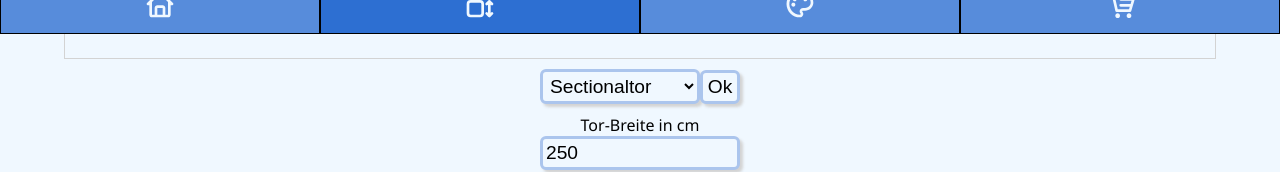
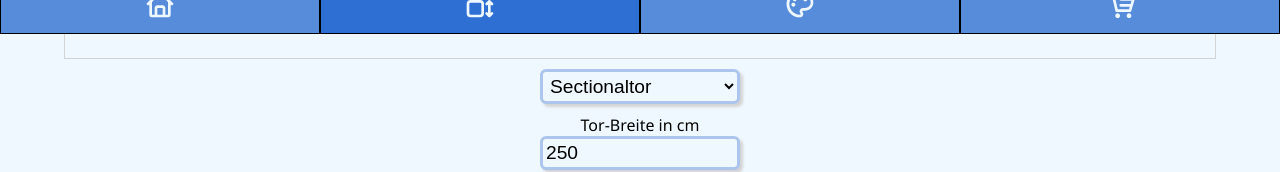
Before and after one commit to FrankOelsch/capstone-project, a React (Create React App) app: page /config in a window 1280 px wide. Shown: the part 766-938 px from the top of the page. Built offline with nearby package versions, Linux system fonts and the light colour scheme.

Commit message:
fix another error

```diff
--- a/src/components/select/Select.js
+++ b/src/components/select/Select.js
@@ -1,7 +1,7 @@
 import styled from "styled-components";
 import Theme from "../../Theme";
 
-export default function Select({ onChange, onKeyDown, onClick, value }) {
+export default function Select({ onChange, onKeyDown, value }) {
   return (
     <Theme>
       <div>
@@ -9,7 +9,6 @@ export default function Select({ onChange, onKeyDown, onClick, value }) {
           <option value={"Sectionaltor"}>Sectionaltor</option>
           <option value={"Rundlauftor"}>Rundlauftor</option>
         </StyledSelect>
-        <StyledButton onClick={onClick}>Ok</StyledButton>
       </div>
     </Theme>
   );
@@ -18,7 +17,7 @@ export default function Select({ onChange, onKeyDown, onClick, value }) {
 const StyledSelect = styled.select`
   font-family: Arial, Helvetica, sans-serif;
   font-size: 1.2em;
-  width: 160px;
+  width: 200px;
   padding: 3px;
   border: 3px solid;
   border-color: ${({ theme: { colors } }) => colors.inputBorder};
--- a/src/pages/Config.js
+++ b/src/pages/Config.js
@@ -17,11 +17,11 @@ export default function Config({
   const [messageH, setMessageH] = useState("");
   const [messageR, setMessageR] = useState("");
 
-  const [prevWidth, setPrevWidth] = useState(150);
+  const [prevWidth, setPrevWidth] = useState(250);
   const [prevHeight, setPrevHeight] = useState(200);
   const [prevRadius, setPrevRadius] = useState(30);
 
-  const [tempWidth, setTempWidth] = useState(150);
+  const [tempWidth, setTempWidth] = useState(250);
   const [tempHeight, setTempHeight] = useState(200);
   const [tempRadius, setTempRadius] = useState(30);
 
@@ -34,6 +34,10 @@ export default function Config({
 
   let ctx = null;
   let canv = null;
+
+  useEffect(() => {
+    checkConfig();
+  }, [messageW, messageH, messageR]);
 
   useEffect(() => {
     const timeout = setTimeout(() => {
@@ -150,6 +154,10 @@ export default function Config({
   }
 
   function drawIt() {
+    if (messageW || messageH || messageR) {
+      return;
+    }
+
     canv = canvasRef.current;
     ctx = canv.getContext("2d");
 
```
